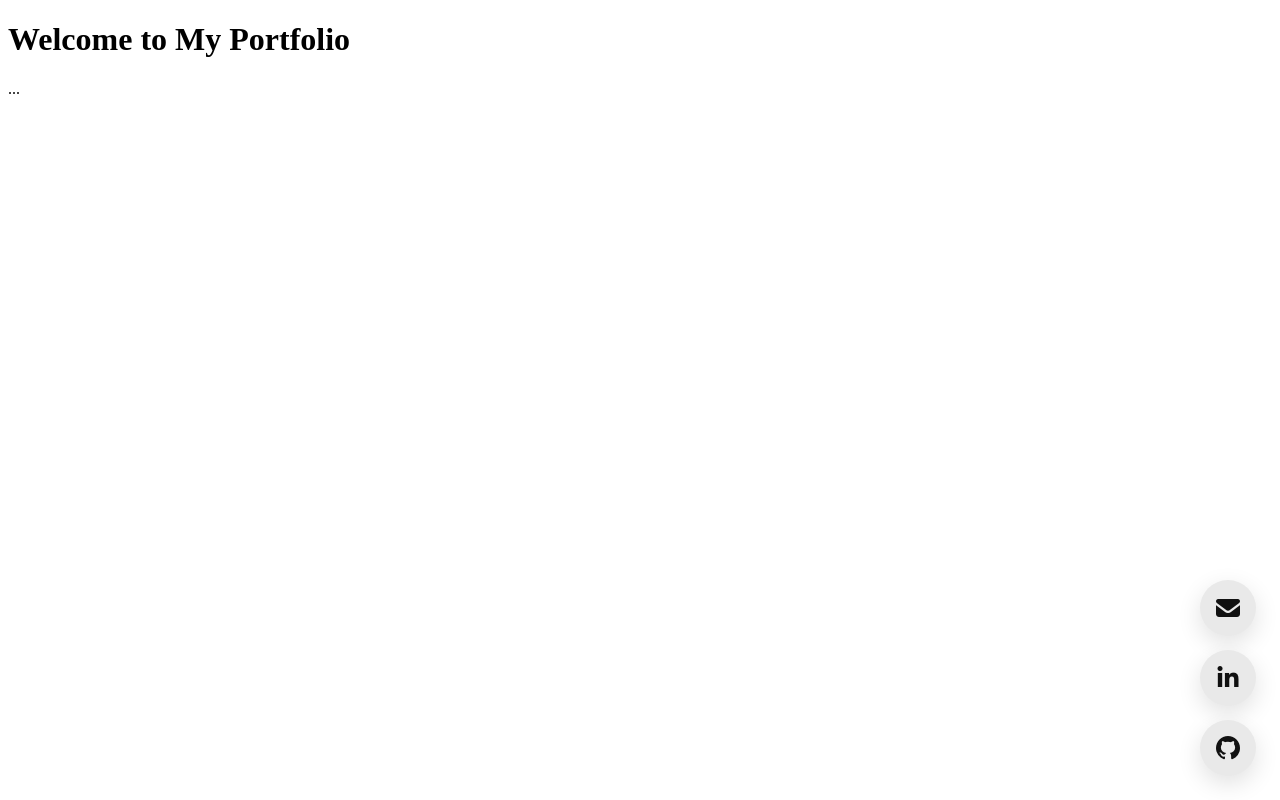
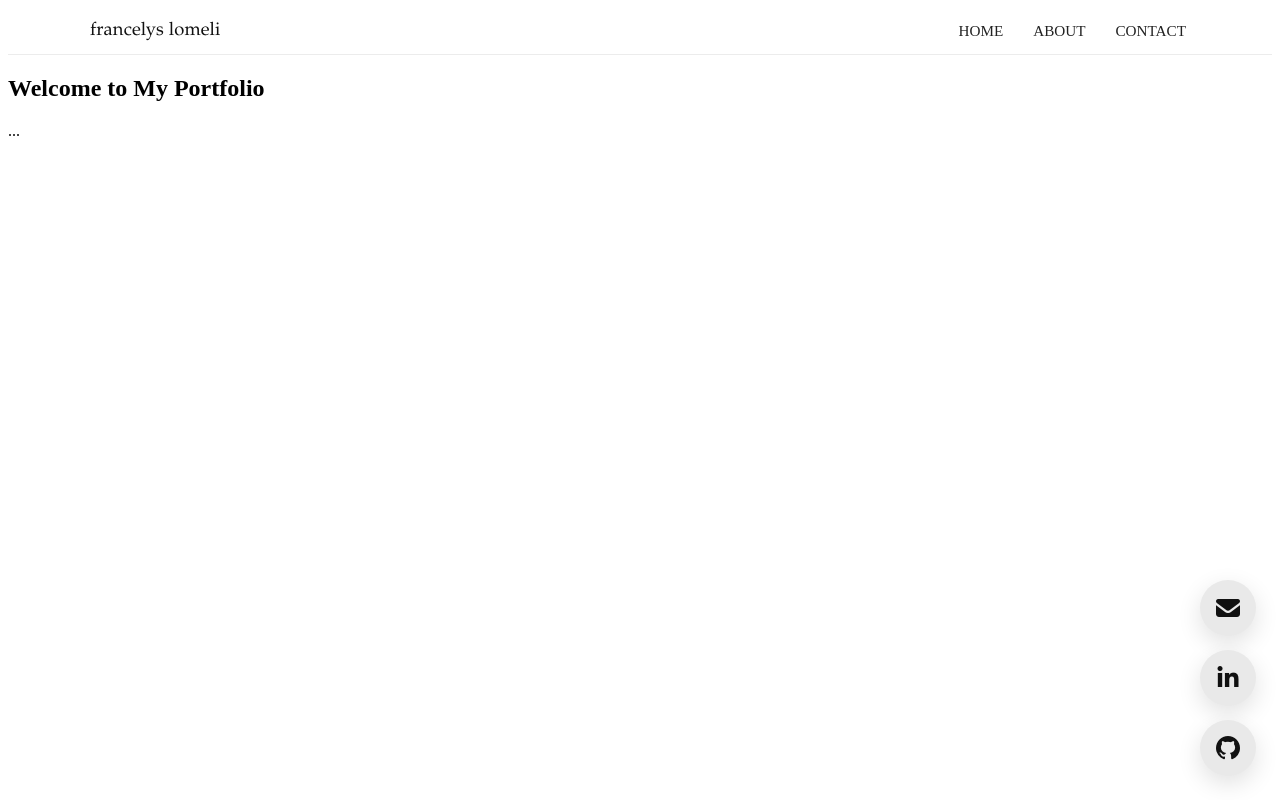
Before and after one commit to francelysl/Personal-Website, a React (Create React App) app: page /contact in a window 1280 px wide. Built offline with nearby package versions, Linux system fonts and the light colour scheme.

Commit message:
Addition of navbar

```diff
--- a/src/App.jsx
+++ b/src/App.jsx
@@ -1,10 +1,11 @@
 import React from "react";
+import Navbar from "./components/Navbar";
 import Home from "./pages/Home";
 
 export default function App() {
   return (
-    <main>
+      <><Navbar /><main>
       <Home />
-    </main>
+    </main></>
   );
 }
--- a/src/components/Navbar.jsx
+++ b/src/components/Navbar.jsx
@@ -1,15 +1,19 @@
 import React from "react";
+import "../styles/Navbar.css";
 
-function Navbar() {
+export default function Navbar() {
   return (
-    <nav>
-      <ul>
-        <li><a href="#home">Home</a></li>
-        <li><a href="#projects">Projects</a></li>
-        <li><a href="#contact">Contact</a></li>
-      </ul>
-    </nav>
+    <header className="navbar">
+      <div className="nav-inner">
+        <a href="#home" className="brand">francelys lomeli</a>
+        <nav aria-label="Primary">
+          <ul className="nav-links">
+            <li><a href="#home">HOME</a></li>
+            <li><a href="#about">ABOUT</a></li>
+            <li><a href="#contact">CONTACT</a></li>
+          </ul>
+        </nav>
+      </div>
+  </header>
   );
 }
-
-export default Navbar;
--- /dev/null
+++ b/src/fonts/fonts.css
@@ -0,0 +1,9 @@
+@font-face {
+  font-family: "AppleGaramond";
+  src: local("Apple Garamond Light"),
+       local("AppleGaramond-Light"),
+       local("AGaramond-Light");
+  font-weight: 300;
+  font-style: normal;
+  font-display: swap;
+}
--- a/src/index.jsx
+++ b/src/index.jsx
@@ -1,7 +1,9 @@
 import React from "react";
 import { createRoot } from "react-dom/client";
 import App from "./App";
+
 import "@fortawesome/fontawesome-free/css/all.min.css";
+import "./fonts/fonts.css";
 
 const root = createRoot(document.getElementById("root"));
 root.render(
--- a/src/pages/Home.jsx
+++ b/src/pages/Home.jsx
@@ -3,10 +3,10 @@ import SocialIcons from "../components/SocialIcons";
 
 export default function Home() {
   return (
-    <div>
+    <section id="home">
       <h1>Welcome to My Portfolio</h1>
       <p>...</p>
       <SocialIcons />
-    </div>
+    </section>
   );
 }
--- /dev/null
+++ b/src/styles/Navbar.css
@@ -0,0 +1,62 @@
+html { scroll-behavior: smooth; }
+
+.navbar {
+  position: sticky;
+  top: 0;
+  z-index: 10000;
+  background: rgba(255,255,255,.85);
+  backdrop-filter: blur(8px);
+  border-bottom: 1px solid #ececec;
+}
+
+.nav-inner {
+  max-width: 1100px;
+  margin: 0 auto;
+  padding: 14px 20px;
+  display: flex;
+  align-items: center;
+  justify-content: space-between;
+}
+
+/* Brand — Apple Garamond Light like the specimen */
+.brand {
+  font-family: "AppleGaramond","EB Garamond",Garamond,Georgia,serif;
+  font-weight: 300;                 /* Light */
+  font-variant-ligatures: common-ligatures;
+  font-variant-numeric: oldstyle-nums;
+  -webkit-font-smoothing: antialiased;
+  text-rendering: optimizeLegibility;
+
+  color: #111;
+  text-decoration: none;
+  font-size: 1.15rem;
+  letter-spacing: 0.01em;
+  line-height: 1;
+}
+
+.nav-links {
+  list-style: none;
+  display: flex;
+  align-items: center;
+  gap: 22px;
+  margin: 0;
+  padding: 0;
+}
+
+.nav-links a {
+  text-decoration: none;
+  color: #222;
+  font-weight: 500;
+  font-size: .95rem;
+  padding: 6px 4px;
+  border-radius: 8px;
+  transition: color .14s ease, background .14s ease, transform .14s ease;
+}
+.nav-links a:hover { color:#000; background:#f1f1f1; transform: translateY(-1px); }
+
+@media (max-width: 520px) {
+  .nav-inner { padding: 12px 14px; }
+  .nav-links { gap: 14px; }
+  .brand { font-size: 1rem; }
+  .nav-links a { font-size: .9rem; }
+}
```
